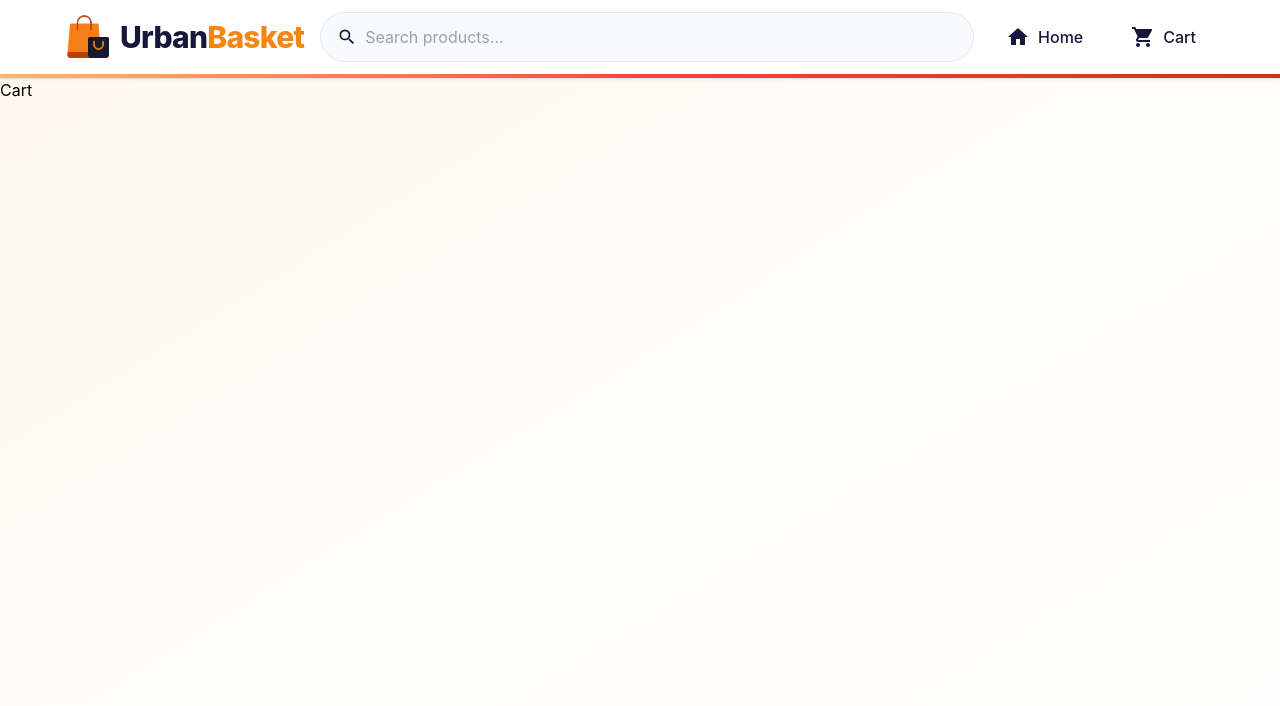
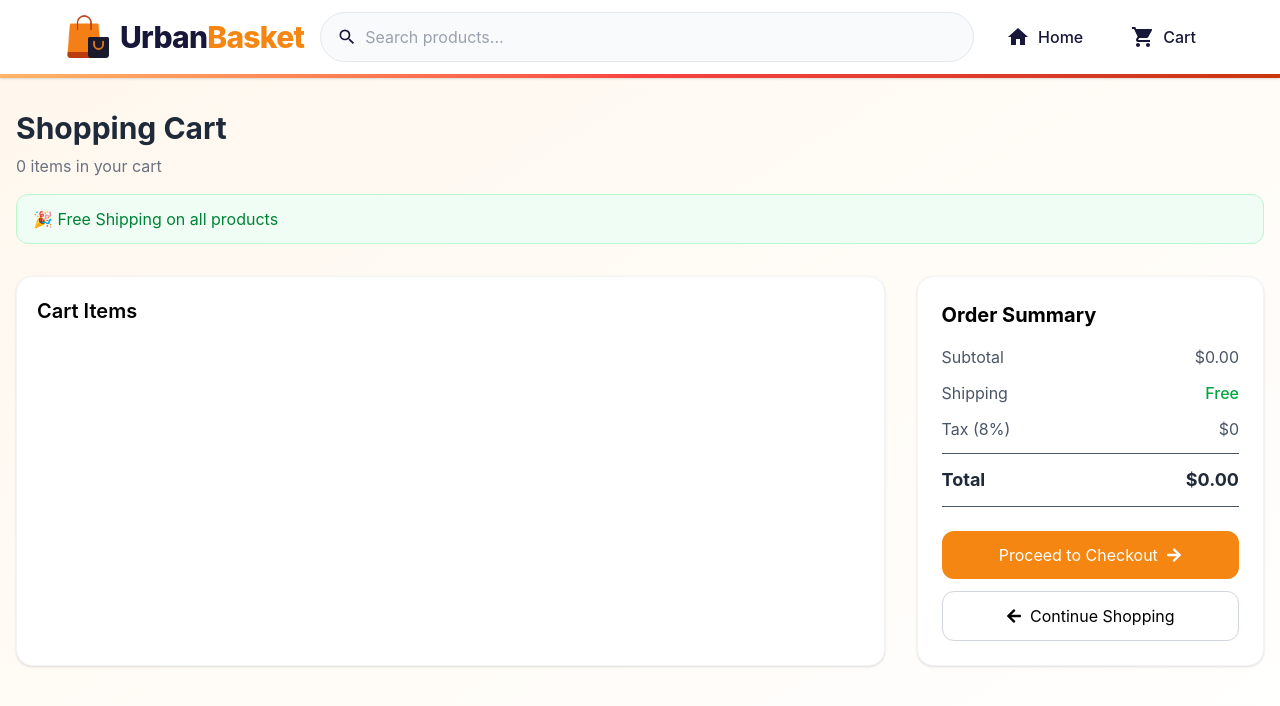
Before and after one commit to monikamittal-1728/UrbanBasket, a React (Vite) app: page /cart in a window 1280 px wide. Shown: the top 706 px of the page. Built offline with nearby package versions, Linux system fonts and the light colour scheme.

Commit message:
feat(cart): create shopping cart page UI

```diff
--- a/src/components/Header.jsx
+++ b/src/components/Header.jsx
@@ -1,26 +1,24 @@
-import React, { useState } from "react";
+import React from "react";
 import { MdHome, MdShoppingCart, MdSearch } from "react-icons/md";
 import { useDispatch, useSelector } from "react-redux";
 import { Link, useNavigate, useLocation } from "react-router-dom";
 import { setSearchQuery } from "../store/searchSlice";
 
 const Header = () => {
-  const [inputValue, setInputValue] = useState("");
   const dispatch = useDispatch();
   const navigate = useNavigate();
-  const location = useLocation(); // ✅ was missing — you were using window.location before
+  const location = useLocation();
 
   const cartCount = useSelector((state) =>
     state.cart.items.reduce((total, item) => total + item.quantity, 0)
   );
+  const query = useSelector((state) => state.search.query);
 
   const handleSearch = (e) => {
-    if (e.key === "Enter") {
-      dispatch(setSearchQuery(inputValue));
+      dispatch(setSearchQuery(e.target.value));
       if (location.pathname !== "/") {
         navigate("/");
       }
-    }
   };
 
   return (
@@ -76,14 +74,13 @@ const Header = () => {
               <input
                 type="text"
                 placeholder="Search products..."
-                value={inputValue}
-                onChange={(e) => setInputValue(e.target.value)}
-                onKeyDown={handleSearch}
+                value={query}
+                onChange={handleSearch}
                 className="w-full bg-transparent outline-none text-[#17173A] placeholder:text-gray-400"
               />
-              {inputValue && (
+              {query && (
                 <button
-                  onClick={() => { setInputValue(""); dispatch(setSearchQuery("")); }}
+                  onClick={() => dispatch(setSearchQuery(""))}
                   className="text-gray-400 hover:text-gray-600 text-xl transition-colors"
                 >
                   ✕
--- a/src/components/ProductItem.jsx
+++ b/src/components/ProductItem.jsx
@@ -117,9 +117,9 @@ const ProductItem = ({ data }) => {
               Deal Price
             </p>
             <p className="text-lg font-extrabold text-secondary tracking-tight">
-              ₹{discountedPrice.toFixed(0)}
+              ${discountedPrice.toFixed(0)}
               <span className="text-sm font-normal text-gray-400 line-through ml-2">
-                ₹{data.price}
+                ${data.price}
               </span>
             </p>
           </div>
--- a/src/pages/Cart.jsx
+++ b/src/pages/Cart.jsx
@@ -1,9 +1,113 @@
-import React from 'react'
+import React from "react";
+import { useSelector } from "react-redux";
+import { FaArrowRight, FaArrowLeft } from "react-icons/fa";
+// import CartItem from "../components/CartItem";
 
 const Cart = () => {
+  const cartItems = useSelector((state) => state.cart.items);
+
+  const subTotal = cartItems.reduce(
+    (total, item) => total + item.quantity * item.price,
+    0,
+  );
+
+  const taxAmt = Number(((subTotal * 8) / 100).toFixed(2));
+  const total = (subTotal + taxAmt).toFixed(2);
+
+  const quantity = cartItems.reduce((total, item) => total + item.quantity, 0);
+
+  const quantityMsg =
+    quantity === 1 ? "1 item in your cart" : `${quantity} items in your cart`;
+
   return (
-    <div>Cart</div>
-  )
-}
+    <div className="max-w-7xl mx-auto px-4 py-8">
+      {/* Header */}
+      <h1 className="text-3xl font-bold text-gray-800 mb-2">Shopping Cart</h1>
 
-export default Cart
+      <p className="text-gray-500 mb-4">{quantityMsg}</p>
+
+      <div className="bg-green-50 border border-green-200 text-green-700 px-4 py-3 rounded-xl mb-8">
+        🎉 Free Shipping on all products
+      </div>
+
+      <div className="grid grid-cols-1 lg:grid-cols-[2.5fr_1fr] gap-8">
+        {/* Cart Items */}
+        <div className="bg-white rounded-2xl border border-gray-100 p-5 shadow-sm">
+          <h2 className="text-xl font-semibold mb-4">Cart Items</h2>
+
+          <div className="space-y-4">
+            {cartItems.map((item) => (
+              <div
+                key={item.id}
+                className="flex items-center gap-4 border-b pb-4"
+              >
+                <img
+                  src={item.image}
+                  alt={item.title}
+                  className="w-20 h-20 object-cover rounded-lg"
+                />
+
+                <div className="flex-1">
+                  <h3 className="font-medium text-gray-800">{item.title}</h3>
+
+                  <p className="text-sm text-gray-500">Qty: {item.quantity}</p>
+                </div>
+
+                <div className="font-semibold text-primary">
+                  ${(item.price * item.quantity).toFixed(2)}
+                </div>
+              </div>
+
+              // OR
+              // <CartItem key={item.id} data={item} />
+            ))}
+          </div>
+        </div>
+
+        {/* Order Summary */}
+        <div className="bg-white rounded-2xl border border-gray-100 p-6 shadow-sm h-fit sticky top-4">
+          <h2 className="text-xl font-bold mb-4">Order Summary</h2>
+
+          <div className="space-y-3 text-gray-600">
+            <div className="flex justify-between">
+              <span>Subtotal</span>
+              <span>${subTotal.toFixed(2)}</span>
+            </div>
+
+            <div className="flex justify-between">
+              <span>Shipping</span>
+              <span className="text-green-600 font-medium">Free</span>
+            </div>
+
+            <div className="flex justify-between">
+              <span>Tax (8%)</span>
+              <span>${taxAmt}</span>
+            </div>
+
+            <hr />
+
+            <div className="flex justify-between text-lg font-bold text-gray-800">
+              <span>Total</span>
+              <span>${total}</span>
+            </div>
+
+            <hr />
+
+          </div>
+
+          <button className="w-full mt-6 bg-primary hover:bg-primary-dark text-white py-3 rounded-xl flex items-center justify-center gap-2 transition">
+            Proceed to Checkout
+            <FaArrowRight />
+          </button>
+
+          <button className="w-full mt-3 border border-gray-300 hover:bg-gray-50 py-3 rounded-xl flex items-center justify-center gap-2 transition">
+            <FaArrowLeft />
+            Continue Shopping
+          </button>
+        </div>
+      </div>
+    </div>
+  );
+};
+
+export default Cart;
```
